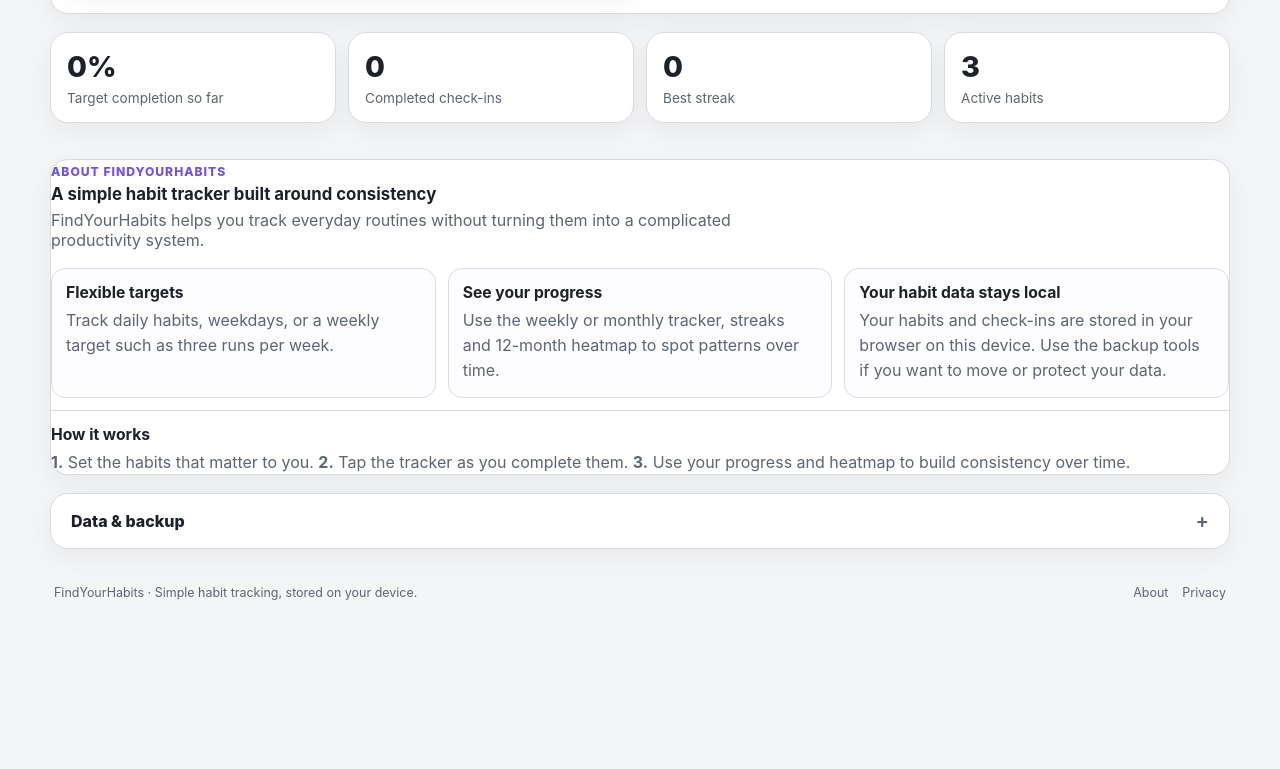
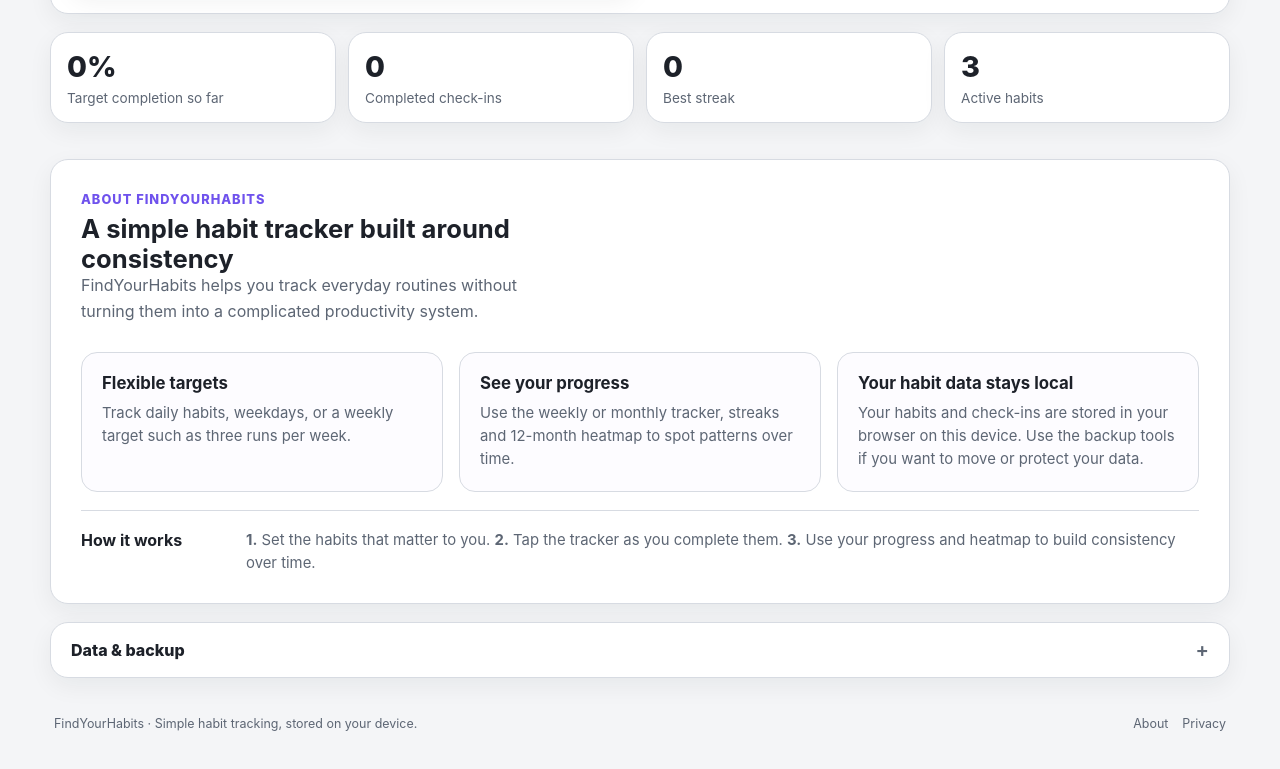
Before and after one commit to jamierafferty15/findyourhabits, a plain HTML site: page index.html in a window 1280 px wide. Shown: the part 1412-2181 px from the top of the page. Before the commit the page ends 2064 px from the top, so only its background shows below. Drawn offline with Linux system fonts and the light colour scheme.

Commit message:
Improve desktop section

```diff
--- a/style.css
+++ b/style.css
@@ -2131,3 +2131,83 @@
     padding-top: 14px;
   }
 }
+
+
+/* v1.9.6 — stronger desktop About layout, preserving compact mobile version */
+@media (min-width: 721px) {
+  .about-panel {
+    padding: 28px 30px;
+  }
+
+  .about-heading {
+    display: grid;
+    grid-template-columns: minmax(280px, .9fr) minmax(360px, 1.1fr);
+    gap: 38px;
+    align-items: end;
+  }
+
+  .about-heading h2 {
+    margin: 6px 0 0;
+    font-size: clamp(1.45rem, 2vw, 1.9rem);
+    line-height: 1.15;
+    max-width: 520px;
+  }
+
+  .about-heading p {
+    font-size: 1rem;
+    line-height: 1.6;
+    max-width: 620px;
+    padding-bottom: 2px;
+  }
+
+  .eyebrow {
+    font-size: .8rem;
+  }
+
+  .about-grid {
+    gap: 16px;
+    margin-top: 26px;
+  }
+
+  .about-grid article {
+    min-height: 138px;
+    padding: 20px;
+    border-radius: 16px;
+    display: flex;
+    flex-direction: column;
+    justify-content: flex-start;
+  }
+
+  .about-grid h3 {
+    margin-bottom: 9px;
+    font-size: 1.05rem;
+  }
+
+  .about-grid p {
+    font-size: .93rem;
+    line-height: 1.55;
+  }
+
+  .how-it-works {
+    display: grid;
+    grid-template-columns: 145px 1fr;
+    gap: 20px;
+    align-items: start;
+    margin-top: 18px;
+    padding-top: 18px;
+  }
+
+  .how-it-works h3 {
+    margin: 1px 0 0;
+    font-size: 1rem;
+  }
+
+  .how-it-works p {
+    font-size: .93rem;
+    line-height: 1.55;
+  }
+
+  .site-footer {
+    padding-top: 20px;
+  }
+}
--- a/sw.js
+++ b/sw.js
@@ -1,4 +1,4 @@
-const CACHE_NAME = 'findyourhabits-v1.9.5';
+const CACHE_NAME = 'findyourhabits-v1.9.6';
 const APP_SHELL = [
   './',
   './index.html',
```
Also changed, not shown: index.html (+1 -1 lines), 1 other file.
